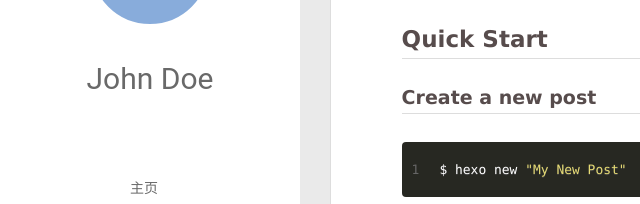
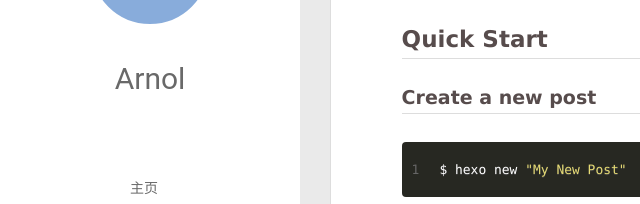
Before and after one commit to home007z/home007z.github.io, a plain HTML site: page index.html in a window 1280 px wide. Shown: the part 211-415 px from the top of the page, 0-640 px from the left. Drawn offline with Linux system fonts and the light colour scheme; no server answers.

Commit message:
Site updated: 2018-08-25 16:35:43

```diff
--- a/index.html
+++ b/index.html
@@ -6,7 +6,7 @@
   <meta name="renderer" content="webkit">
   <meta http-equiv="X-UA-Compatible" content="IE=edge" >
   <link rel="dns-prefetch" href="http://yoursite.com">
-  <title>Hexo</title>
+  <title>Arnol个人博客</title>
   <meta name="viewport" content="width=device-width, initial-scale=1, maximum-scale=1">
   <meta property="og:type" content="website">
 <meta property="og:title" content="Hexo">
@@ -46,7 +46,7 @@
 			<img src="" class="js-avatar">
 		</a>
 		<hgroup>
-		  <h1 class="header-author"><a href="/">John Doe</a></h1>
+		  <h1 class="header-author"><a href="/">Arnol</a></h1>
 		</hgroup>
 
 
```
